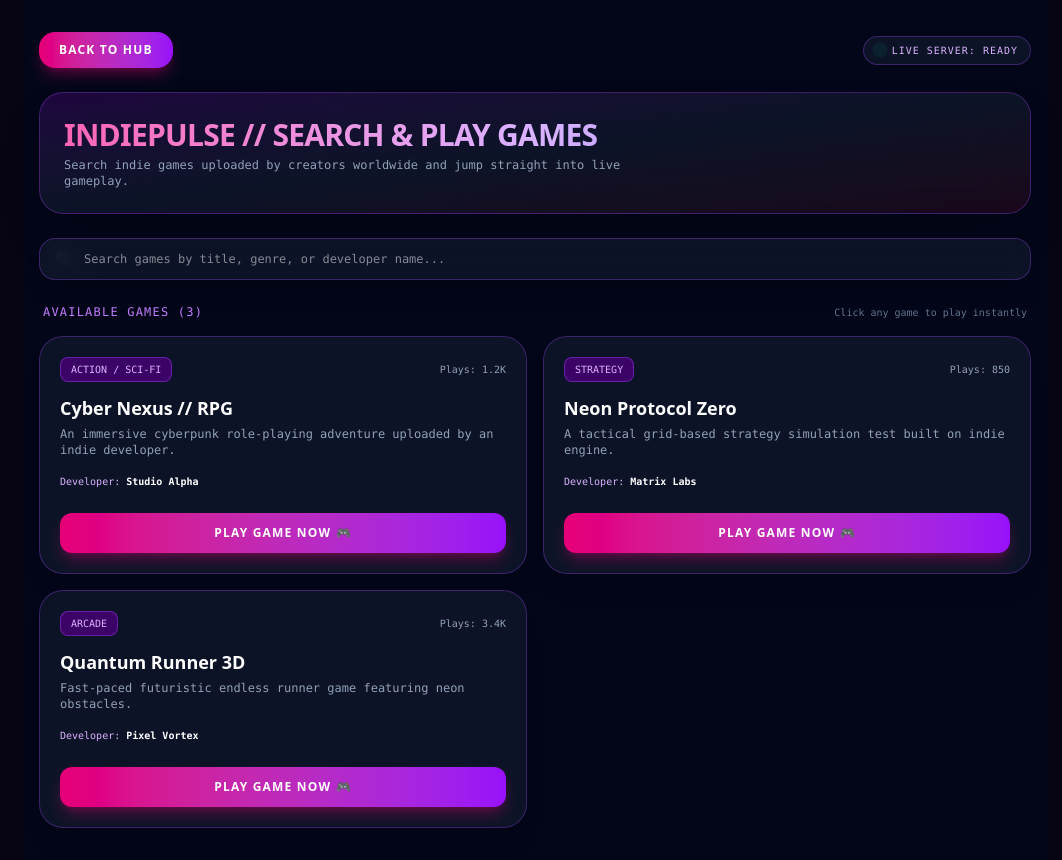
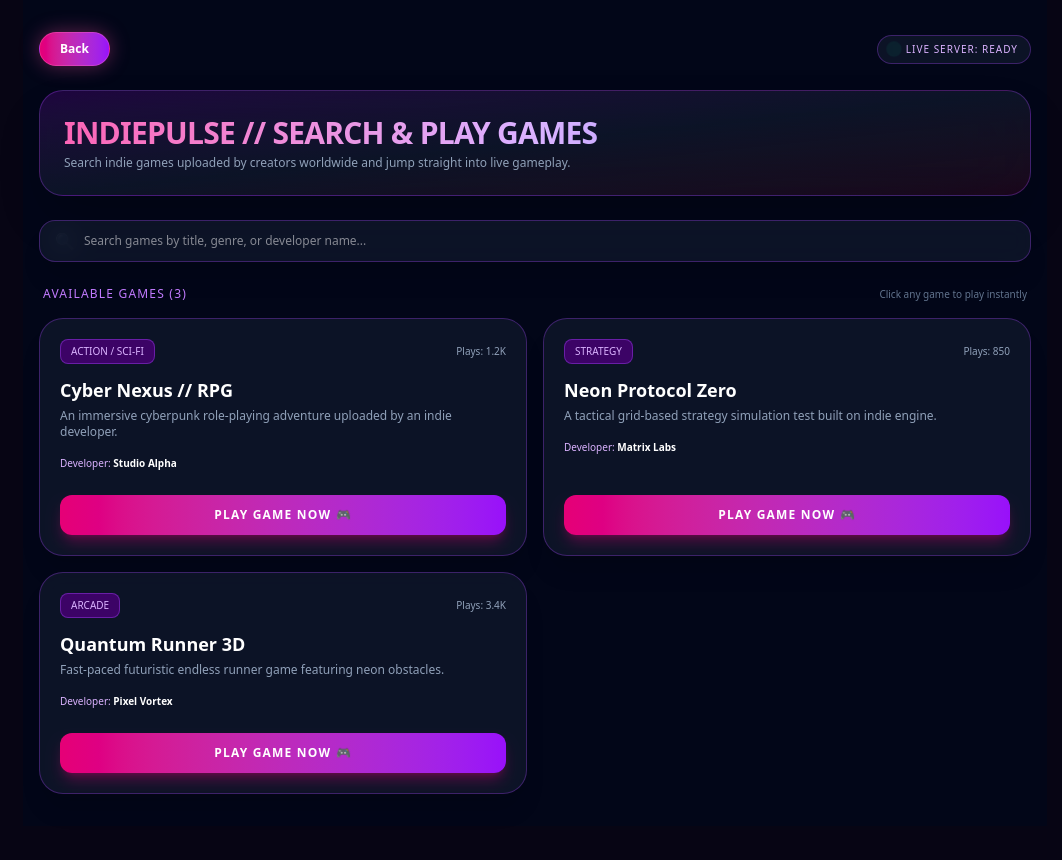
Before and after one commit to Patil-IndiePulse/IndiePulse, a Next.js app: page /settings/saved-games in a window 1280 px wide. Shown: the whole page, without its empty margins (105-1167 px from the left). After the commit the page ends 826 px from the top, so only its background shows below. Built offline with nearby package versions, Linux system fonts and the light colour scheme.

Commit message:
fix: make back buttons compact matching settings page and standardize clean english font across saved-games and game player pages

```diff
--- a/app/play/[id]/page.tsx
+++ b/app/play/[id]/page.tsx
@@ -42,7 +42,6 @@ export default function ProGamePlayer() {
     setGameTitle(detectedTitle);
     setGameGenre(detectedGenre);
 
-    // AI automated backend layout detection without showing text on UI
     const lowerTitle = detectedTitle.toLowerCase();
     const lowerGenre = detectedGenre.toLowerCase();
     if (lowerTitle.includes('runner') || lowerGenre.includes('strategy') || lowerTitle.includes('cyber')) {
@@ -149,11 +148,11 @@ export default function ProGamePlayer() {
   return (
     <main className="fixed inset-0 w-screen h-screen bg-[#070514] text-white flex flex-col select-none overflow-hidden z-50 m-0 p-0">
 
-      {/* Clean Header Bar matching Settings Page style */}
+      {/* Compact Header Bar matching Settings Page */}
       <div className="w-full bg-[#120e26]/90 border-b border-purple-500/30 px-4 py-3 flex items-center justify-between shadow-lg shrink-0 z-50 backdrop-blur-md">
         <button
           onClick={() => router.back()}
-          className="inline-flex items-center gap-1.5 px-4 py-1.5 rounded-full bg-gradient-to-r from-pink-600 to-purple-600 hover:from-pink-500 hover:to-purple-500 text-white text-xs font-bold shadow-md cursor-pointer transition-all"
+          className="inline-flex items-center gap-1 px-4 py-1.5 rounded-full bg-gradient-to-r from-pink-600 to-purple-600 hover:from-pink-500 hover:to-purple-500 text-white text-xs font-bold shadow-md cursor-pointer transition-all shrink-0"
         >
           Back
         </button>
@@ -163,7 +162,7 @@ export default function ProGamePlayer() {
         </h1>
       </div>
 
-      {/* Immersive Fullscreen Game Viewport */}
+      {/* Immersive Game Viewport */}
       <div className="relative w-full flex-1 flex flex-col items-center justify-center overflow-hidden bg-[#070514]">
 
         {/* Pre-Game Lobby */}
@@ -220,7 +219,7 @@ export default function ProGamePlayer() {
               🏆
             </div>
             <h2 className="text-xl font-bold text-white mb-1">Game Over!</h2>
-            <p className="text-xs text-slate-300 mb-6 font-mono">Final Score: <span className="text-white font-bold">{score}</span></p>
+            <p className="text-xs text-slate-300 mb-6">Final Score: <span className="text-white font-bold">{score}</span></p>
 
             <div className="flex gap-3 w-full max-w-xs">
               <button
--- a/app/settings/saved-games/page.tsx
+++ b/app/settings/saved-games/page.tsx
@@ -83,17 +83,17 @@ export default function SavedGamesPage() {
   return (
     <main className={`min-h-screen flex flex-col px-4 py-8 max-w-5xl mx-auto w-full transition-colors duration-500 ${isDarkMode ? 'bg-slate-950 text-white' : 'bg-slate-50 text-slate-900'}`}>
 
-      {/* Top Navigation */}
+      {/* Top Navigation - Compact Back Button */}
       <div className="flex items-center justify-between mb-6">
         <Link
           href="/menu"
-          className="px-5 py-2.5 rounded-2xl bg-gradient-to-r from-pink-600 to-purple-600 hover:from-pink-500 hover:to-purple-500 text-white text-xs font-bold tracking-widest uppercase shadow-lg shadow-pink-600/30 transition-all hover:scale-105 active:scale-95 cursor-pointer"
+          className="inline-flex items-center gap-1.5 px-5 py-2 rounded-full bg-gradient-to-r from-pink-600 to-purple-600 hover:from-pink-500 hover:to-purple-500 text-white text-xs font-bold shadow-[0_0_20px_rgba(236,72,153,0.4)] border border-pink-400/40 transition-all cursor-pointer"
         >
-          Back to Hub
+          Back
         </Link>
         <div className="flex items-center gap-2 px-3 py-1.5 rounded-full bg-slate-900/80 border border-purple-500/30 backdrop-blur-md">
           <span className="w-2 h-2 rounded-full bg-emerald-400 animate-ping"></span>
-          <span className="text-[10px] font-mono uppercase tracking-widest text-purple-300">Live Server: Ready</span>
+          <span className="text-[10px] uppercase tracking-widest text-purple-300">Live Server: Ready</span>
         </div>
       </div>
 
@@ -102,7 +102,7 @@ export default function SavedGamesPage() {
         <h1 className="text-2xl md:text-3xl font-black tracking-tight bg-gradient-to-r from-pink-400 via-purple-300 to-indigo-400 bg-clip-text text-transparent text-left">
           INDIEPULSE // SEARCH & PLAY GAMES
         </h1>
-        <p className="text-xs mt-1 font-mono text-slate-400 max-w-xl text-left">
+        <p className="text-xs mt-1 text-slate-400 max-w-xl text-left">
           Search indie games uploaded by creators worldwide and jump straight into live gameplay.
         </p>
       </div>
@@ -116,7 +116,7 @@ export default function SavedGamesPage() {
             placeholder="Search games by title, genre, or developer name..."
             value={searchQuery}
             onChange={(e) => setSearchQuery(e.target.value)}
-            className="w-full pl-11 pr-4 py-3 rounded-2xl bg-slate-900/80 border border-purple-500/30 text-white text-xs font-mono focus:outline-none focus:border-pink-500 shadow-xl transition-all backdrop-blur-md text-left"
+            className="w-full pl-11 pr-4 py-3 rounded-2xl bg-slate-900/80 border border-purple-500/30 text-white text-xs focus:outline-none focus:border-pink-500 shadow-xl transition-all backdrop-blur-md text-left"
           />
         </div>
       </div>
@@ -124,13 +124,13 @@ export default function SavedGamesPage() {
       {loading ? (
         <div className="text-center py-20">
           <div className="inline-block w-10 h-10 border-4 border-pink-500 border-t-transparent rounded-full animate-spin mb-4"></div>
-          <p className="text-xs font-mono text-pink-400 tracking-widest uppercase animate-pulse">Syncing Developer Database...</p>
+          <p className="text-xs text-pink-400 tracking-widest uppercase animate-pulse">Syncing Developer Database...</p>
         </div>
       ) : (
         <div className="space-y-4 text-left">
           <div className="flex items-center justify-between px-1">
-            <h2 className="text-xs font-mono uppercase tracking-widest text-purple-400">Available Games ({filteredGames.length})</h2>
-            <span className="text-[10px] font-mono text-slate-500">Click any game to play instantly</span>
+            <h2 className="text-xs uppercase tracking-widest text-purple-400">Available Games ({filteredGames.length})</h2>
+            <span className="text-[10px] text-slate-500">Click any game to play instantly</span>
           </div>
 
           <div className="grid grid-cols-1 md:grid-cols-2 gap-4">
@@ -142,12 +142,12 @@ export default function SavedGamesPage() {
                 >
                   <div className="text-left">
                     <div className="flex items-center justify-between mb-3">
-                      <span className="px-2.5 py-1 rounded-lg bg-purple-950 border border-purple-500/40 text-[10px] font-mono text-purple-300 uppercase">{game.genre}</span>
-                      <span className="text-[10px] font-mono text-slate-400">Plays: {game.plays}</span>
+                      <span className="px-2.5 py-1 rounded-lg bg-purple-950 border border-purple-500/40 text-[10px] text-purple-300 uppercase">{game.genre}</span>
+                      <span className="text-[10px] text-slate-400">Plays: {game.plays}</span>
                     </div>
                     <h3 className="text-lg font-black text-white group-hover:text-pink-400 transition-colors mb-1 text-left">{game.title}</h3>
-                    <p className="text-xs font-mono text-slate-400 mb-4 line-clamp-2 text-left">{game.description}</p>
-                    <p className="text-[10px] font-mono text-purple-300 mb-6 text-left">Developer: <span className="text-white font-bold">{game.developer}</span></p>
+                    <p className="text-xs text-slate-400 mb-4 line-clamp-2 text-left">{game.description}</p>
+                    <p className="text-[10px] text-purple-300 mb-6 text-left">Developer: <span className="text-white font-bold">{game.developer}</span></p>
                   </div>
 
                   <button
@@ -159,7 +159,7 @@ export default function SavedGamesPage() {
                 </div>
               ))
             ) : (
-              <div className="col-span-2 text-center py-16 text-xs font-mono text-slate-500 bg-slate-900/40 rounded-3xl border border-slate-800">
+              <div className="col-span-2 text-center py-16 text-xs text-slate-500 bg-slate-900/40 rounded-3xl border border-slate-800">
                 No games found matching "{searchQuery}"
               </div>
             )}
```
